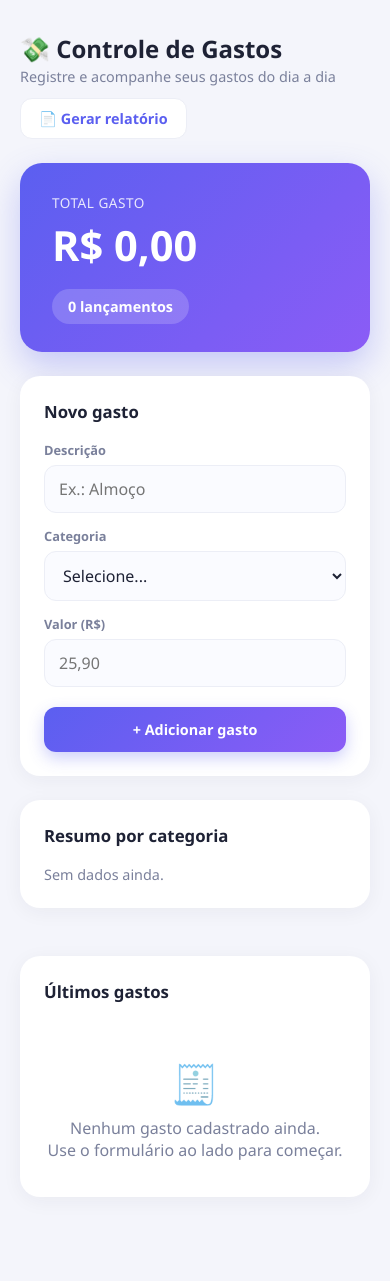
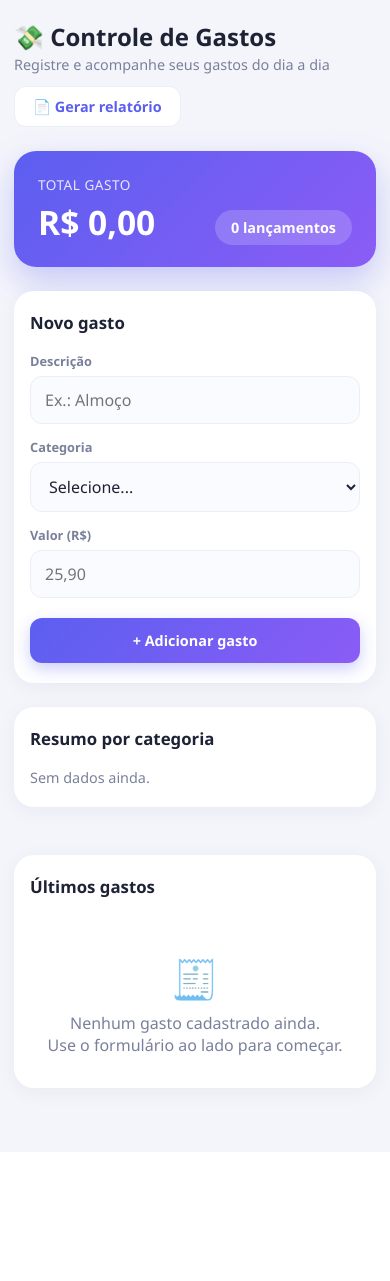
Before and after one commit to atendimento368/trabalho-faculdade, a Flask app: page / in a window 390 px wide. After the commit the page ends 1102 px from the top, so only its background shows below. Run offline with Flask 3, Linux system fonts and the light colour scheme.

Commit message:
Corrige layout da página no celular
Co-Authored-By: Claude Opus 5.5 <noreply@anthropic.com>

```diff
--- a/templates/index.html
+++ b/templates/index.html
@@ -151,18 +151,17 @@
 
   .grid {
     display: grid;
-    grid-template-columns: 330px 1fr;
+    grid-template-columns: 330px minmax(0, 1fr);
     gap: 24px;
     align-items: start;
   }
 
-@media (max-width: 1200px) {
-  .grid { grid-template-columns: 330px 1fr; }
-  .resumo-col { grid-column: 1 / -1; }
-}
+  .grid > * {
+    min-width: 0;
+  }
 
 @media (max-width: 860px) {
-  .grid { grid-template-columns: 1fr; }
+  .grid { grid-template-columns: minmax(0, 1fr); }
 }
 
   .card { background: var(--card);
@@ -338,6 +337,15 @@
     overflow-x: auto;
   }
 
+@media (max-width: 560px) {
+  body { padding: 20px 14px 40px; }
+  .hero { padding: 22px 24px; }
+  .hero .valor { font-size: 2.1rem; }
+  .card { padding: 20px 16px; }
+  th.data, td.data { display: none; }
+  th, td { padding-left: 6px; padding-right: 6px; }
+}
+
 </style>
 </head>
 <body>
@@ -413,7 +421,7 @@
         <div class="tabela-scroll">
           <table>
             <thead>
-              <tr><th>Data</th><th>Descrição</th><th>Categoria</th><th class="dir">Valor</th><th></th></tr>
+              <tr><th class="data">Data</th><th>Descrição</th><th>Categoria</th><th class="dir">Valor</th><th></th></tr>
             </thead>
             <tbody>
               {% for g in gastos %}
```
